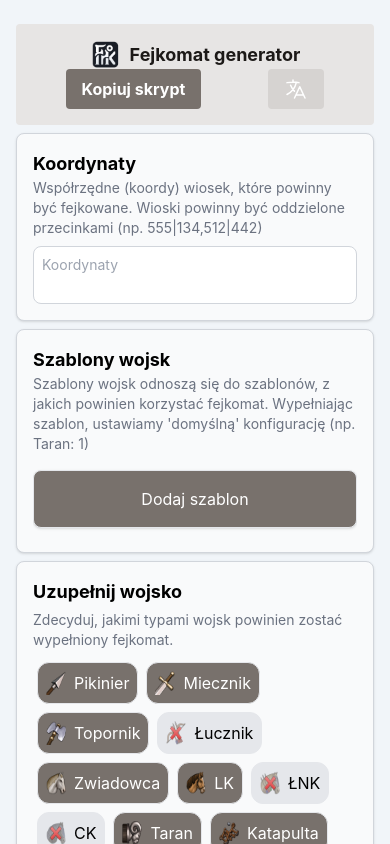
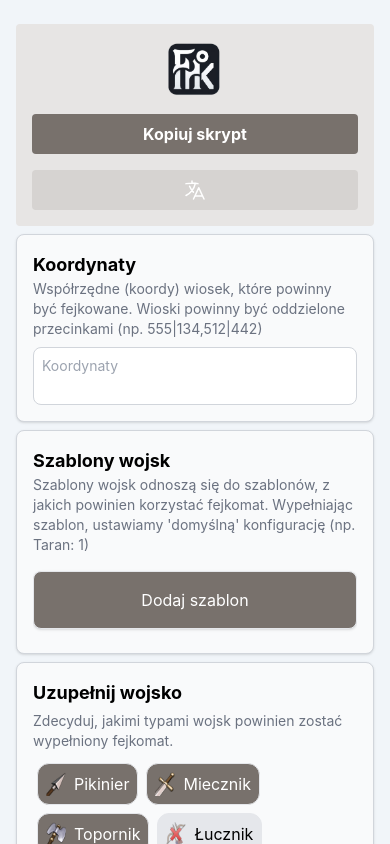
Before and after one commit to krystianslowik/Hermitowski-Fejkomat-Generator, a React (Create React App) app: page / in a window 390 px wide. Shown: the top 844 px of the page. Built offline with nearby package versions, Linux system fonts and the light colour scheme.

Commit message:
(ref) refactor header for mobile version

```diff
--- a/src/components/Header.tsx
+++ b/src/components/Header.tsx
@@ -35,21 +35,21 @@ const Header: FC<HeaderProps> = ({ fejkomatSettings }) => {
   };
 
   return (
-    <header className="bg-stone-200 text-stone-900 p-4 my-2 flex flex-wrap justify-around items-center rounded">
+    <header className="bg-stone-200 text-stone-900 p-4 my-2 flex flex-col md:flex-row justify-around items-center rounded">
       <div className="flex items-center justify-center text-lg font-bold">
-        <img src={logo} alt="" width={32} />
-        <span className="ml-2">Fejkomat generator</span>
+        <img src={logo} alt="Fejkomat generator" width={64} />
       </div>
 
+      <div className="w-full flex flex-col md:flex-row mt-4 md:mt-0 justify-around md:justify-end">
         <button
           onClick={handleCopySettings}
-        className="bg-stone-500 hover:bg-stone-700 text-white font-bold py-2 px-4 rounded transition duration-300 ease-in-out"
+          className="bg-stone-500 hover:bg-stone-700 text-white font-bold py-2 px-4 rounded transition duration-300 ease-in-out mb-4 md:mb-0 w-full md:w-auto"
         >
           {i18n("copyScript")}
         </button>
         <button
           onClick={() => setLanguage(language === "pl" ? "en" : "pl")}
-        className="flex bg-stone-300 hover:bg-stone-700 text-white font-bold py-2 px-4 rounded transition duration-300 ease-in-out"
+          className="flex bg-stone-300 hover:bg-stone-500 text-white md:ml-4 font-bold py-2 px-4 rounded transition duration-300 ease-in-out items-center justify-center w-full md:w-auto"
         >
           <svg
             xmlns="http://www.w3.org/2000/svg"
@@ -66,6 +66,7 @@ const Header: FC<HeaderProps> = ({ fejkomatSettings }) => {
             />
           </svg>
         </button>
+      </div>
     </header>
   );
 };
```
Lines whose indentation alone changed are shown as unchanged.
